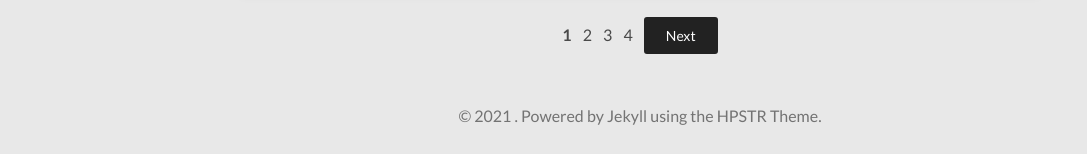
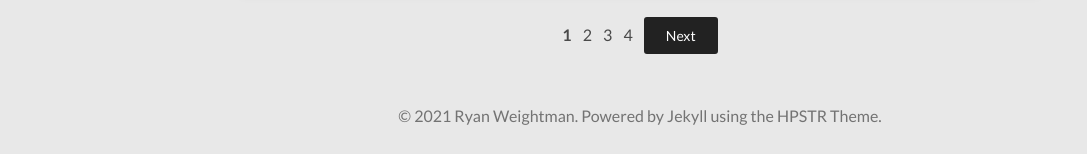
Before and after one commit to RyanJ119/RyanJ119.github.io, a Jekyll site: the page built from index.html, in a window 1280 px wide and 900 px high, scrolled down 4640 px. Shown: the part 743-897 px from the top of the window, without its empty margins (0-1087 px from the left). Built offline with Jekyll 4.4.1, drawn with Linux system fonts in a browser that asks for light colours; nearby versions of some CDN libraries; the list of posts is cut into pages by our own code; some of the changed text lies outside the part shown.

Commit message:
Update _config.yml

```diff
--- a/_config.yml
+++ b/_config.yml
@@ -9,7 +9,7 @@ url: https://RyanJ119.github.io
 
 # Owner/author information
 owner:
-  name:
+  name:           Ryan Weightman
   avatar:
   bio:
   email:   ryanj.weightman@gmail.com
@@ -36,7 +36,7 @@ plugins:
   - jekyll-sitemap
 
 # http://en.wikipedia.org/wiki/List_of_tz_database_time_zones
-timezone:    America/Chicago
+timezone:    EST
 future:      false  # publish future dated posts --  true, false (default)
 highlighter: rouge
 markdown:    kramdown
```
